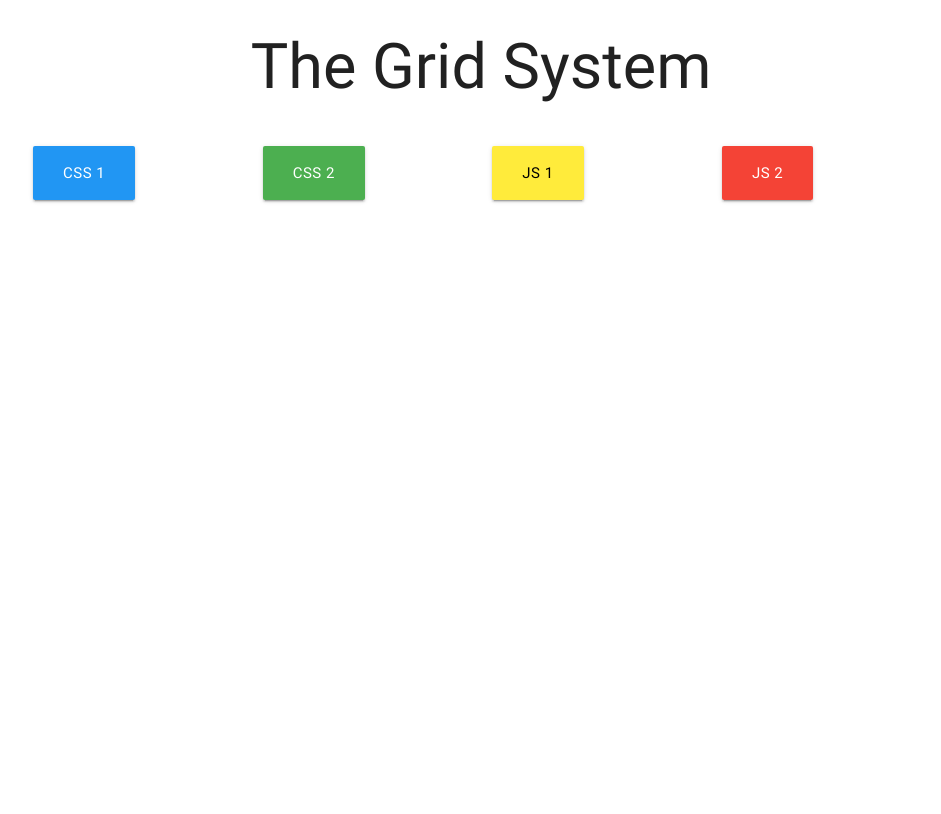
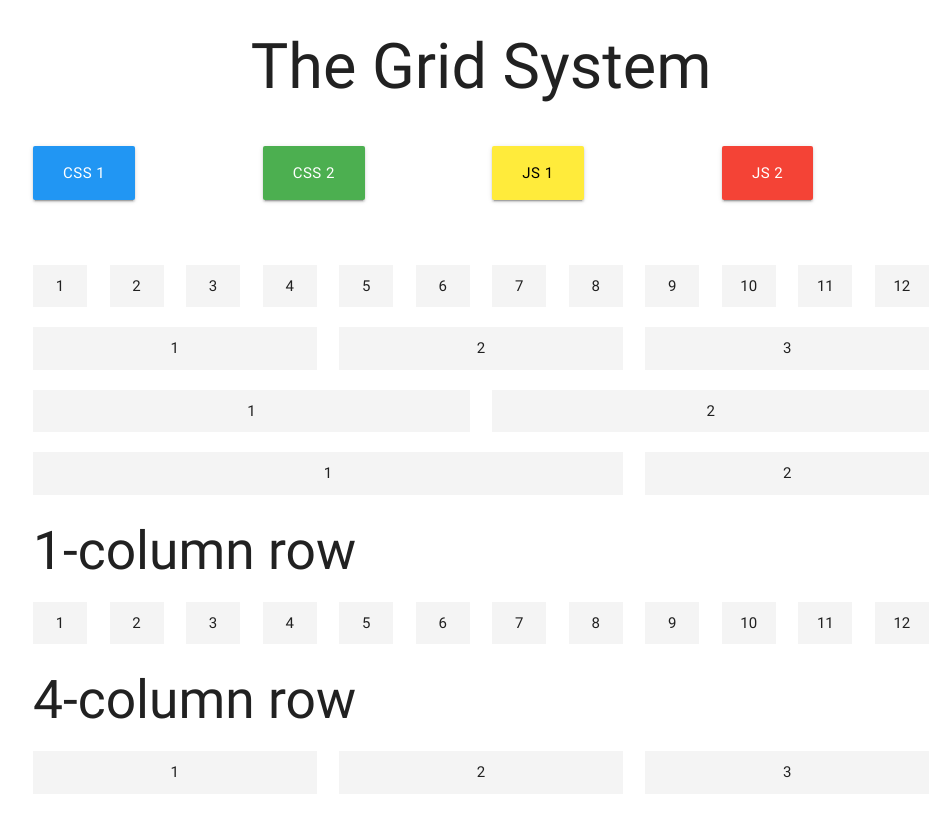
Before and after one commit to EliteStarquake/frameworks-sandbox, a plain HTML site: page materialize_sandbox/2_7_grid.html in a window 1280 px wide. Shown: the whole page, without its empty margins (159-1100 px from the left). Drawn offline with nearby package versions, Linux system fonts and the light colour scheme.

Commit message:
Part-way through Grid

```diff
--- a/materialize_sandbox/2_7_grid.html
+++ b/materialize_sandbox/2_7_grid.html
@@ -11,6 +11,11 @@
   <meta name="viewport" content="width=device-width, initial-scale=1.0" />
 
   <style>
+    .box {
+      background: #f4f4f4;
+      padding: 10px;
+      text-align: center;
+    }
   </style>
 
   <title>Materialize Sandbox</title>
@@ -128,19 +133,135 @@
     <!-- START HERE -->
 
     <!-- 12 1 COLUMNS -->
-
+    <div class="row">
+      <div class="col s1">
+        <div class="box">1</div>
+      </div>
+      <div class="col s1">
+        <div class="box">2</div>
+      </div>
+      <div class="col s1">
+        <div class="box">3</div>
+      </div>
+      <div class="col s1">
+        <div class="box">4</div>
+      </div>
+      <div class="col s1">
+        <div class="box">5</div>
+      </div>
+      <div class="col s1">
+        <div class="box">6</div>
+      </div>
+      <div class="col s1">
+        <div class="box">7</div>
+      </div>
+      <div class="col s1">
+        <div class="box">8</div>
+      </div>
+      <div class="col s1">
+        <div class="box">9</div>
+      </div>
+      <div class="col s1">
+        <div class="box">10</div>
+      </div>
+      <div class="col s1">
+        <div class="box">11</div>
+      </div>
+      <div class="col s1">
+        <div class="box">12</div>
+      </div>
+    </div>
 
     <!-- 3 4 COLUMNS -->
-
+    <div class="row">
+      <div class="col s4">
+        <div class="box">1</div>
+      </div>
+      <div class="col s4">
+        <div class="box">2</div>
+      </div>
+      <div class="col s4">
+        <div class="box">3</div>
+      </div>
+    </div>
 
     <!-- 2 6 COLUMNS -->
-
+    <div class="row">
+      <div class="col s6">
+        <div class="box">1</div>
+      </div>
+      <div class="col s6">
+        <div class="box">2</div>
+      </div>
+    </div>
 
     <!-- 8 & 4 COLUMNS -->
-
+    <div class="row">
+      <div class="col s8">
+        <div class="box">1</div>
+      </div>
+      <div class="col s4">
+        <div class="box">2</div>
+      </div>
+    </div>
 
     <!-- RESPONSIVE GRIDS / SPECIFIC SCREEN SIZES -->
+    <!-- 1 column -->
+    <h2>1-column row</h2>
+    <div class="row">
+      <div class="col m1 s12">
+        <div class="box">1</div>
+      </div>
+      <div class="col m1 s12">
+        <div class="box">2</div>
+      </div>
+      <div class="col m1 s12">
+        <div class="box">3</div>
+      </div>
+      <div class="col m1 s12">
+        <div class="box">4</div>
+      </div>
+      <div class="col m1 s12">
+        <div class="box">5</div>
+      </div>
+      <div class="col m1 s12">
+        <div class="box">6</div>
+      </div>
+      <div class="col m1 s12">
+        <div class="box">7</div>
+      </div>
+      <div class="col m1 s12">
+        <div class="box">8</div>
+      </div>
+      <div class="col m1 s12">
+        <div class="box">9</div>
+      </div>
+      <div class="col m1 s12">
+        <div class="box">10</div>
+      </div>
+      <div class="col m1 s12">
+        <div class="box">11</div>
+      </div>
+      <div class="col m1 s12">
+        <div class="box">12</div>
+      </div>
+    </div>
 
+    <h2>4-column row</h2>
+    <div class="row">
+      <div class="col m4 s12">
+        <div class="box">1
+        </div>
+      </div>
+      <div class="col m4 s12">
+        <div class="box">2
+        </div>
+      </div>
+      <div class="col m4 s12">
+        <div class="box">3
+        </div>
+      </div>
+    </div>
 
     <!-- PUSH & PULL -->
 
```
